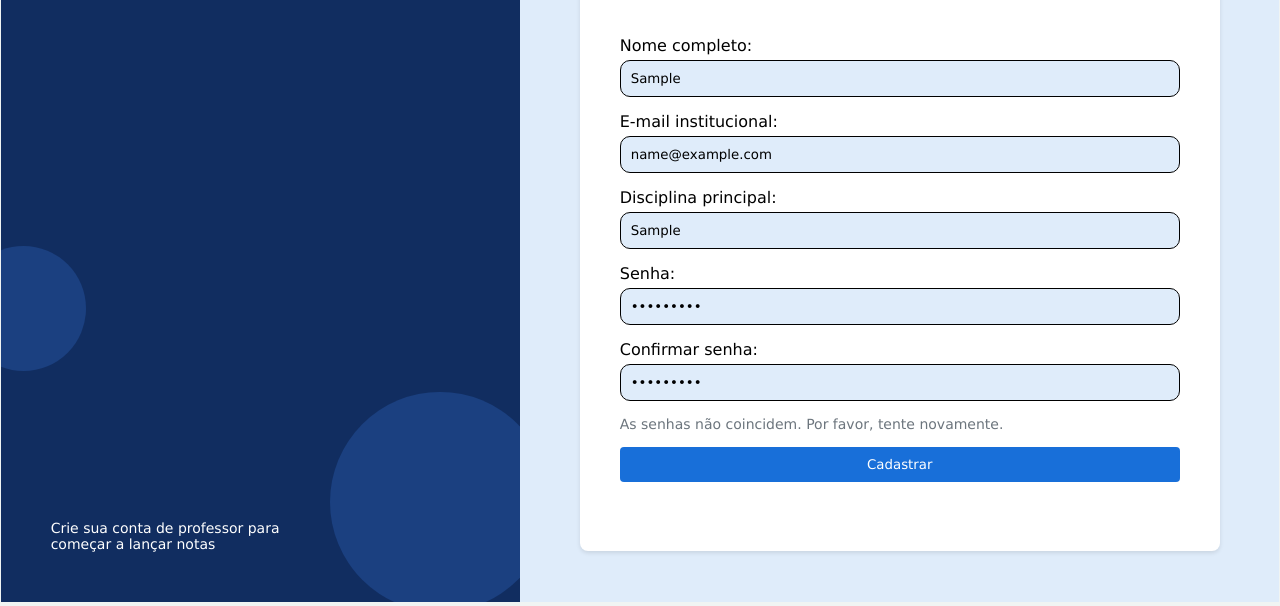
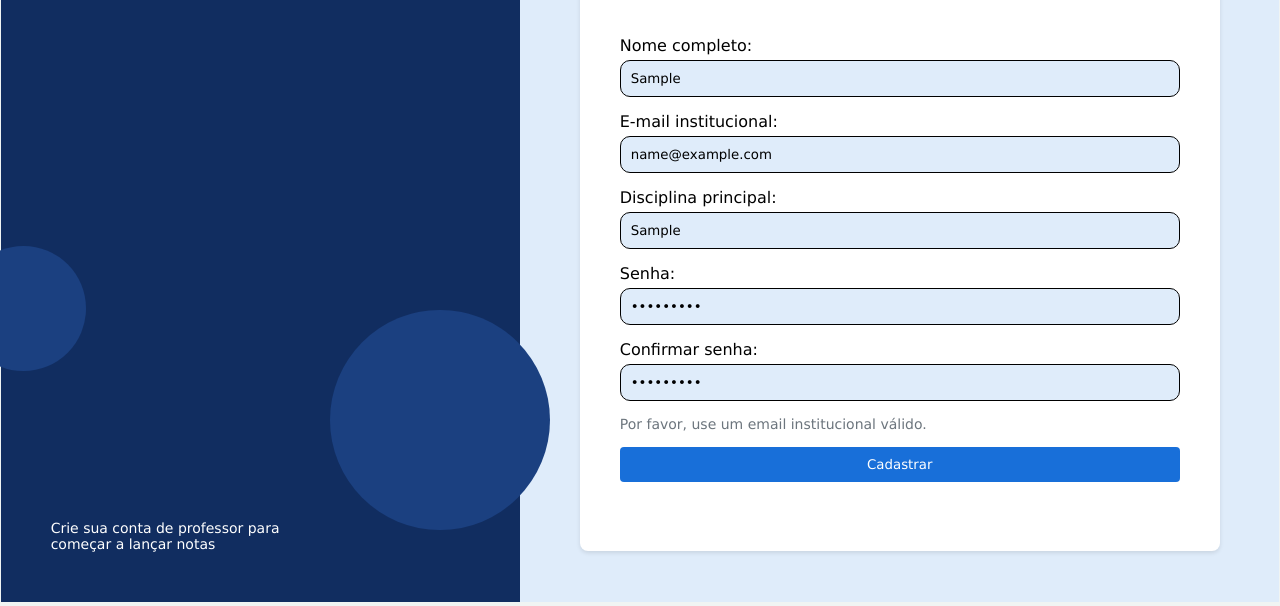
Before and after one commit to Joaogustavo789/Sistema-de-Gerenciamento-Academico, a plain HTML site: page Login-Cadastro/register.html in a window 1280 px wide. Both pictures are taken after typing "Sample", "name@example.com", "Sample", "Sample123", "Sample123" into the empty fields and a click on the button "Cadastrar". Shown: the part 194-800 px from the top of the page. Drawn offline with Linux system fonts and the light colour scheme.

Commit message:
Correção senha

```diff
--- a/Login-Cadastro/login.css
+++ b/Login-Cadastro/login.css
@@ -115,7 +115,7 @@ body {
             padding: 20px;
             display: flex;
             flex-direction: column;
-            margin-top: 50px;
+            margin-top: 40px;
 
 
             label {
--- a/Login-Cadastro/register.css
+++ b/Login-Cadastro/register.css
@@ -13,8 +13,8 @@ body {
     justify-content: center;
     width: 99.9%;
     height: 100%;
-    overflow: hidden;
-    position: relative;
+
+
 
     #left {
         width: 40%;
@@ -26,28 +26,8 @@ body {
         align-items: left;
         justify-content: left;
         padding: 20px;
-        overflow: hidden;
         position: relative;
-
-        .circulo {
-            position: absolute;
-            border-radius: 50%;      /* transforma o quadrado em círculo */
-            background: #1b4080;     /* azul um pouco mais claro que o fundo */
-            }
-
-        .circulo-1 {
-            width: 125px;
-            height: 125px;
-            left: -40px;
-            top: 55%;
-            }
-
-            .circulo-2 {
-            width: 220px;
-            height: 220px;
-            right: -30px;
-            bottom: -10px;
-            }
+        z-index: 2;
 
         #head {
             margin-bottom: 20px;
@@ -71,6 +51,27 @@ body {
             }
         }
 
+        .circulo {
+            position: absolute;
+            border-radius: 50%;      /* transforma o quadrado em círculo */
+            background: #1b4080;     /* azul um pouco mais claro que o fundo */
+            }
+
+        .circulo-1 {
+            width: 125px;
+            height: 125px;
+            left: -40px;
+            top: 55%;
+            }
+
+            .circulo-2 {
+            width: 220px;
+            height: 220px;
+            right: -30px;
+            bottom: -10px;
+            top: 500px;
+            }
+
         #rodape {
             margin-top: auto;
             display: flex;
@@ -87,6 +88,8 @@ body {
             }
         }
     }
+
+
 
     #right {
         width: 60%;
--- a/Login-Cadastro/script.js
+++ b/Login-Cadastro/script.js
@@ -10,11 +10,11 @@ function pegarValores(id) {
 function salvarUsuario(event) {
 
     event.preventDefault();
-    const nome = pegarValores("name");
-    const email = pegarValores("email");
-    const disciplina = pegarValores("subject");
-    const senha = pegarValores("password");
-    const confirmSenha = pegarValores("confirm-password");
+    const nome = pegarValores("name").value;
+    const email = pegarValores("email").value;
+    const disciplina = pegarValores("subject").value;
+    const senha = pegarValores("password").value;
+    const confirmSenha = pegarValores("confirm-password").value;
 
     if (senha !== confirmSenha) {
         pegarValores("alert-container").querySelector("p").textContent = "As senhas não coincidem. Por favor, tente novamente.";
@@ -80,7 +80,7 @@ function loginUsuario(event) {
     for (const usuario of usuarios) {
         if (usuario.email === email && usuario.senha === senha) {
             pegarValores("alert-container").querySelector("p").textContent = "Login bem-sucedido!";
-            window.location.href = "index.html";
+            window.location.href = "../menu.html";
             return;
         }
     }
```
